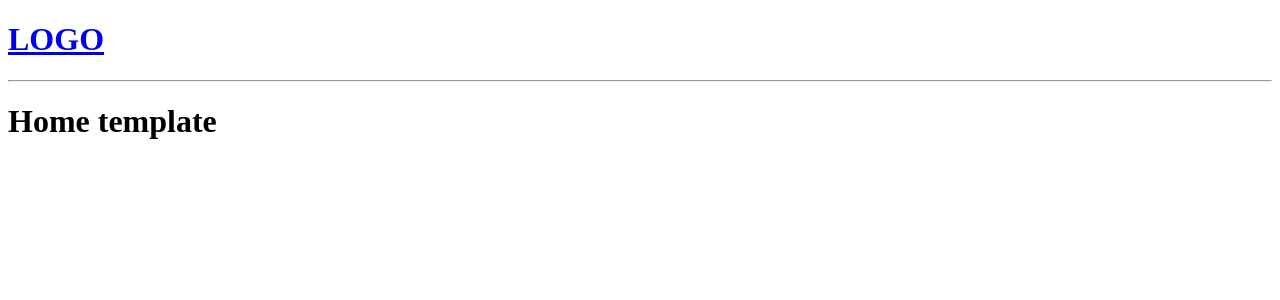
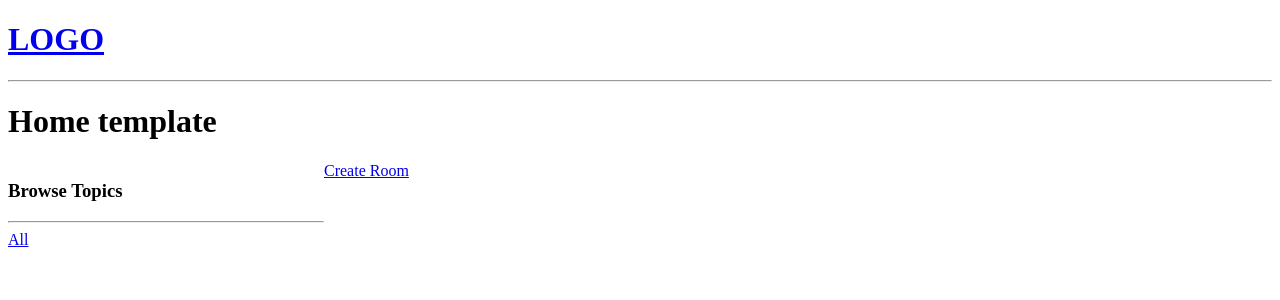
Before and after one commit to Jackbaklava/django-traversy-media, a Django app: page / in a window 1280 px wide. Shown: the top 300 px of the page. Run offline with Django 4.2, Linux system fonts and the light colour scheme; data that the repository does not hold is empty.

Commit message:
Added CRUD operations for creating, deleting, and updating rooms, and also a side panel for filtering rooms by topics

```diff
--- a/base/models.py
+++ b/base/models.py
@@ -22,6 +22,9 @@ class Room(models.Model):
     def __str__(self):
         return self.name
 
+    class Meta:
+        ordering = ['-updated', '-created']
+
 
 
 class Message(models.Model):
--- a/base/templates/base/home.html
+++ b/base/templates/base/home.html
@@ -2,22 +2,53 @@
 
 {% block content %}
 
+<style>
+    .home-container {
+        display: grid;
+        grid-template-columns: 1fr 3fr;
+    }
+</style>
+
+
 <h1>Home template</h1>
 
-<div>
+<div class="home-container">
+
     <div>
+        <h3>Browse Topics</h3>
+        <hr>
 
-        {% for room in rooms %}
+        <div>
+            <a href="{% url 'home'  %}">All</a>
+        </div>
 
-            <div><h5>
-                    {{ room.id }} --
-                    <a href="{% url 'room' room.id %}">{{ room.name }}</a>
-                </h5>
+        {% for topic in topics %}
+            <div>
+                <a href="{% url 'home'  %}?q={{ topic.name }}">{{ topic.name }}</a>
             </div>
 
         {% endfor %}
+    </div>
+
+    <div>
+        <a href="{% url 'create-room' %}">Create Room</a>
+
+        <div>
+            {% for room in rooms %}
+            <div>
+                <a href="{% url 'delete-room' room.id %}">Delete</a>
+                <a href="{% url 'update-room' room.id %}">Edit</a>
+                <span>@{{ room.host.username }}</span>
+                <h5>{{ room.id }} -- <a href="{% url 'room' room.id %}">{{ room.name }}</a></h5>
+                <small>{{ room.topic.name }}</small>
+                <hr>
+            </div>
+
+            {% endfor %}
+        </div>
 
     </div>
+
 </div>
 
 {% endblock content %}
--- a/base/urls.py
+++ b/base/urls.py
@@ -4,5 +4,8 @@ from . import views
 
 urlpatterns = [
     path('', views.home, name='home'),
-    path('room/<str:pk>/', views.room, name='room')
+    path('room/<str:pk>/', views.room, name='room') ,
+    path('create-room/', views.create_room, name='create-room'),
+    path('update-room/<str:pk>', views.update_room, name='update-room'),
+    path('delete-room/<str:pk>/', views.delete_room, name='delete-room')
 ]
--- a/base/views.py
+++ b/base/views.py
@@ -1,10 +1,15 @@
-from django.shortcuts import render
-from .models import Room
+from django.shortcuts import render, redirect
+from .models import Room, Topic
+from .forms import RoomForm
 
 
 def home(request):
-    rooms = Room.objects.all()
-    context = {'rooms': rooms}
+    q = request.GET.get('q') if request.GET.get('q') != None else ''
+
+    rooms = Room.objects.filter(topic__name__icontains=q)
+
+    topics = Topic.objects.all()
+    context = {'rooms': rooms, 'topics': topics}
     return render(request, 'base/home.html', context)
 
 
@@ -13,3 +18,39 @@ def room(request, pk):
     context = {'room': room}
 
     return render(request, 'base/room.html', context)
+
+
+def create_room(request):
+    form = RoomForm()
+
+    if request.method == 'POST':
+        form = RoomForm(request.POST)
+        if form.is_valid():
+            form.save()
+            return redirect('home')
+
+    context = {'form': form}
+    return render(request, 'base/room_form.html', context)
+
+
+def update_room(request, pk):
+    room = Room.objects.get(id=pk)
+    form = RoomForm(instance=room)
+
+    if request.method == 'POST':
+        form = RoomForm(request.POST, instance=room)
+        if form.is_valid():
+            form.save()
+            return redirect('home')
+
+    context = {'form': form}
+    return render(request, 'base/room_form.html', context)
+
+
+def delete_room(request, pk):
+    room = Room.objects.get(id=pk)
+    if request.method == 'POST':
+        room.delete()
+        return redirect('home')
+
+    return render(request, 'base/delete.html', {'obj': room})
```
Also changed, not shown: base/forms.py (added, +8 -0 lines), base/templates/base/delete.html (added, +13 -0 lines), base/templates/base/room_form.html (added, +13 -0 lines).
